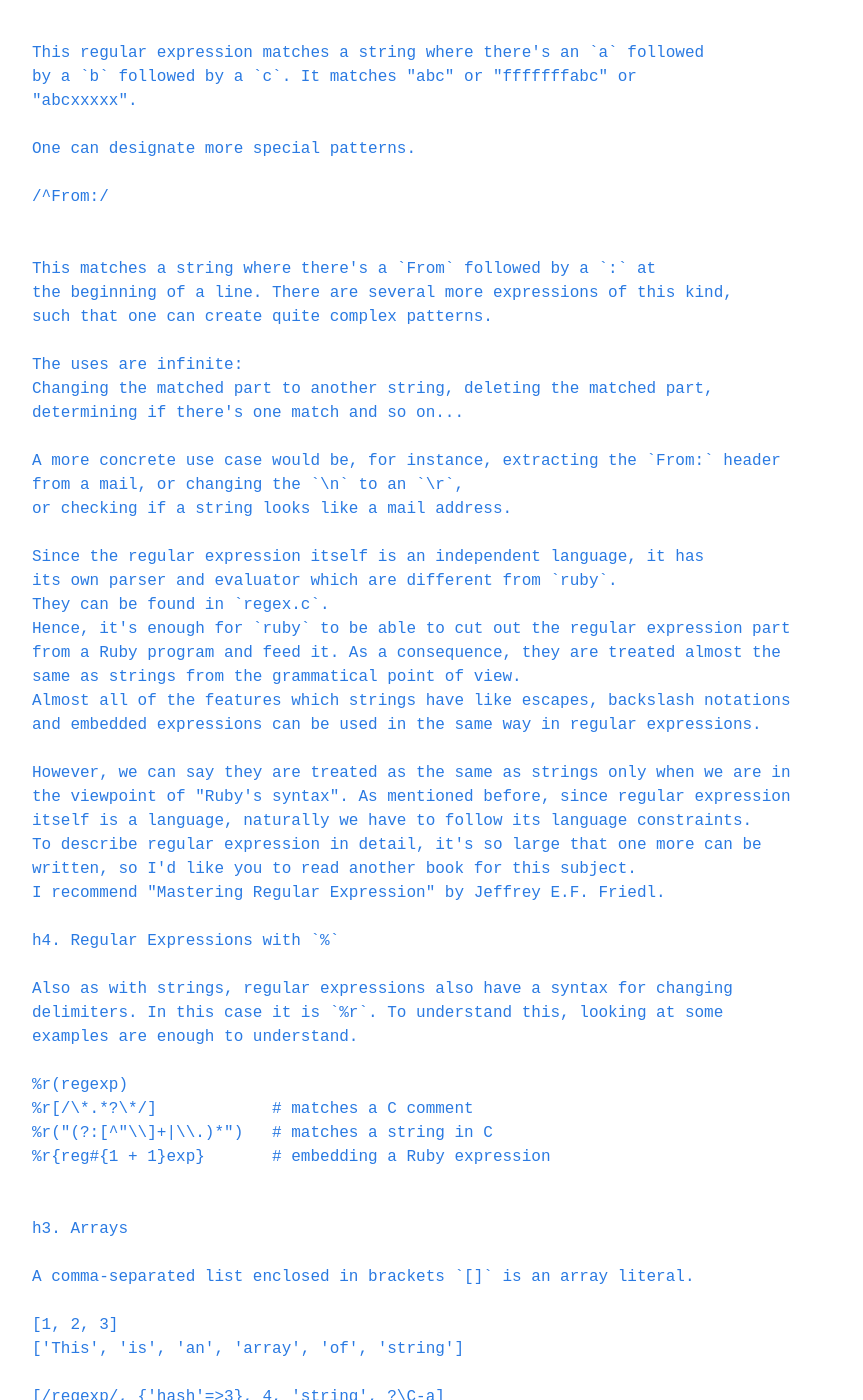
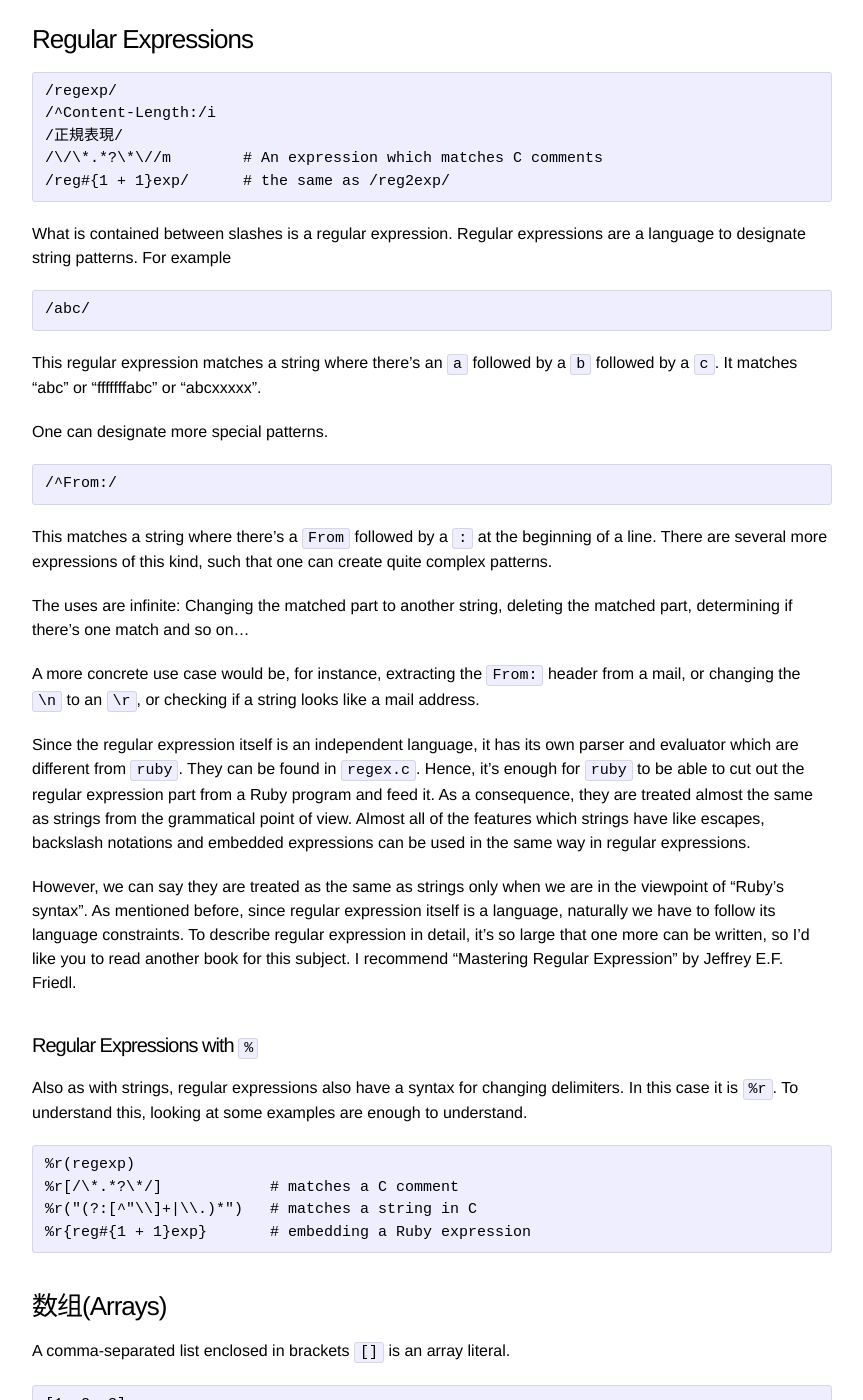
Before and after one commit to xiajian/rhg-zh, a Jekyll site: the page built from zh/08-spec.md, in a window 1280 px wide and 1400 px high, scrolled down 4382 px. Shown: the whole window, without its empty margins (208-1071 px from the left). Built offline with Jekyll 4.4.1, drawn with Linux system fonts in a browser that asks for light colours; some of the changed text lies outside the part shown.

````diff
--- a/zh/08-spec.md
+++ b/zh/08-spec.md
@@ -59,13 +50,17 @@ in the string.
 And if the `-K` option is given to the `ruby` command, multibyte strings
 will be accepted. At present the three encodings EUC-JP (`-Ke`),
 Shift JIS (`-Ks`), and UTF8 (`-Ku`) can be specified.
+如果传递`-k`选项给ruby，多字节字符串将被接受。现在可以接受三种特定的编码 EUC-JP (`-Ke`),Shift JIS (`-Ks`)以及UTF8 (`-Ku`) 。
+
+> 备注： 原文写于2004年，彼此为ruby 1.7。ruby本身自1.9开始内建支持utf-8，具体有何区别，我也不同清楚
 
 <pre class="emlist">
 '「漢字が通る」と「マルチバイト文字が通る」はちょっと違う'
+
 # 'There's a little difference between "Kanji are accepted" and "Multibyte characters are accepted".'
 </pre>
 
-h4. Double Quoted Strings
+#### Double Quoted Strings
 
 <pre class="emlist">
 "string"              # 「string」
@@ -98,7 +93,7 @@ the entire thing can be considered as an expression to express a string.
 "embedded #{"string in string"} expression"
 </pre>
 
-h4. Strings with `%`
+#### Strings with `%`
 
 <pre class="emlist">
 %q(string)            # same as 'string'
@@ -112,10 +107,10 @@ changed by using `%`.
 In the following example, the same string is written as a `"`-string and
 `%`-string.
 
-<pre class="emlist">
-"<a href=\"http://i.loveruby.net#{path}\">"
-%Q(<a href="http://i.loveruby.net#{path}">)
-</pre>
+```
+"<a href=\"http://i.loveruby.net#{path}\">"<br/>
+"%(<a href="http://i.loveruby.net#{path}">)"
+```
 
 The both expressions has the same length,
 but the `%`-one is a lot nicer to look at.
@@ -132,7 +127,7 @@ too. Like brackets or braces or `#`. Almost every symbol is fine, even
 %q%this is string%
 </pre>
 
-h4. Here Documents
+####  Here Documents
 
 Here document is a syntax which can express strings spanning multiple lines.
 A normal string starts right after the delimiter `"`
@@ -212,7 +207,7 @@ contains many backslashes.
 In Part 2, I'll explain how to parse a here document.
 But I'd like you to try to guess it before.
 
-h3. Characters
+### Characters
 
 Ruby strings are byte sequences, there are no character objects.
 Instead there are the following expressions which return the
@@ -225,7 +220,7 @@ integers which correspond a certain character in ASCII code.
 ?\C-a                 # Ctrl-a
 </pre>
 
-h3. Regular Expressions
+###  Regular Expressions
 
 <pre class="emlist">
 /regexp/
@@ -281,7 +276,7 @@ To describe regular expression in detail, it's so large that one more can be
 written, so I'd like you to read another book for this subject.
 I recommend "Mastering Regular Expression" by Jeffrey E.F. Friedl.
 
-h4. Regular Expressions with `%`
+#### Regular Expressions with `%`
 
 Also as with strings, regular expressions also have a syntax for changing
 delimiters. In this case it is `%r`. To understand this, looking at some
@@ -294,7 +289,7 @@ examples are enough to understand.
 %r{reg#{1 + 1}exp}       # embedding a Ruby expression
 </pre>
 
-h3. Arrays
+### 数组(Arrays)
 
 A comma-separated list enclosed in brackets `[]` is an array literal.
 
@@ -327,7 +322,7 @@ while i < 5
 end
 </pre>
 
-h4. Word Arrays
+#### Word Arrays
 
 When writing scripts one uses arrays of strings a lot, hence
 there is a special notation only for arrays of strings.
@@ -351,7 +346,7 @@ n = 5
 
 The author hasn't come up with a good use of `%W` yet.
 
-h3. Hashes
+###  Hashes
 
 Hash tables are data structure which store a one-to-one relation between
 arbitrary objects.
@@ -392,7 +387,7 @@ Of course in this case `set_geometry` must accept a hash as input.
 Though real keyword arguments will be transformed into parameter variables,
 it's not the case for this because this is just a "imitation".
 
-h3. Ranges
+### Ranges
 
 Range literals are oddballs which don't appear in most other languages.
 Here are some expressions which generate Range objects.
@@ -425,7 +420,7 @@ sometimes it is interpreted in a surprising way.
 I think my personality is relatively bent for Ruby grammar,
 but somehow I don't like only this specification.
 
-h3. Symbols
+### Symbols
 
 In Part 1, we talked about symbols at length.
 It's something corresponds one-to-one to an arbitrary string.
@@ -459,7 +454,7 @@ so naturally they can also be used as symbols.
 When one uses these symbols as values in an array, it'll look quite
 complicated.
 
-h3. Numerical Values
+###  Numerical Values
 
 This is the least interesting.
 One possible thing I can introduce here is that,
@@ -474,11 +469,12 @@ But even this isn't particularly interesting.
 From here on in this book,
 we'll completely forget about numerical values.
 
-h2. Methods
+## Methods
+----
 
 Let's talk about the definition and calling of methods.
 
-h3. Definition and Calls
+### Definition and Calls
 
 <pre class="emlist">
 def some_method( arg )
@@ -501,7 +497,7 @@ one usually has to create an instance with `new` as shown below.
 C.new().some_method(0)
 </pre>
 
-h3. The Return Value of Methods
+### The Return Value of Methods
 
 The return value of a method is,
 if a `return` is executed in the middle, its value.
@@ -532,7 +528,7 @@ it would automatically be `nil`,
 and an expression without a value cannot put at the end.
 Hence every method has a return value.
 
-h3. Optional Arguments
+### Optional Arguments
 
 Optional arguments can also be defined. If the number of arguments
 doesn't suffice, the parameters are automatically assigned to
@@ -563,7 +559,7 @@ def wrong_decl( arg, default = nil, arg2 )  # A middle argument cannot be option
 end
 </pre>
 
-h3. Omitting argument parentheses
+### Omitting argument parentheses
 
 In fact, the parentheses of a method call can be omitted.
 
@@ -606,7 +602,7 @@ Parentheses are often left out in method calls, but leaving out
 parentheses in the definition is not very popular.
 However if there are no arguments, the parentheses are frequently omitted.
 
-h3. Arguments and Lists
+### Arguments and Lists
 
 Because Arguments form a list of objects,
 there's nothing odd if we can do something converse: extracting a list (an
@@ -678,7 +674,7 @@ delegate(0, 1, 2)      # same as other_method(0, 1, 2)
 delegate(10, 20, 30)   # same as other_method(10, 20, 30)
 </pre>
 
-h3. Various Method Call Expressions
+### Various Method Call Expressions
 
 Being just a single feature as 'method call' does not mean its representation
 is also single. Here is about so-called syntactic sugar.
@@ -719,7 +715,7 @@ essentially the same appear in faked looks.
 
 Let's see some more details.
 
-h4. Symbol Appendices
+#### Symbol Appendices
 
 <pre class="emlist">
 obj.name?
@@ -733,7 +729,7 @@ It's just a convention at human level.
 This is probably influenced from Lisp in which a great variety
 of characters can be used in procedure names.
 
-h4. Binary Operators
+#### Binary Operators
 
 <pre class="emlist">
 1 + 2    # 1.+(2)
@@ -759,7 +755,7 @@ As listed below there are many of them. There are the general operators
 The symbols `&` and `|` are methods, but the double symbols `&&` and `||`
 are built-in operators. Remember how it is in C.
 
-h4. Unary Operators
+#### Unary Operators
 
 <pre class="emlist">
 +2
@@ -780,7 +776,7 @@ Of course they can be called by just writing `+n` or `-n`.
 part of the literal. This is a kind of optimizations.))
 
 
-h4. Attribute Assignment
+#### Attribute Assignment
 
 <pre class="emlist">
 obj.attr = val   # obj.attr=(val)
@@ -807,7 +803,7 @@ They are similar to get/set property in Delphi or slot accessors in CLOS.
 Besides, we cannot define a method such as `obj.attr(arg)=`,
 which can take another argument in the attribute assignment fashion.
 
-h4. Index Notation
+#### Index Notation
 
 <pre class="emlist">
 obj[i]    # obj.[](i)
@@ -823,7 +819,7 @@ obj[i] = val   # obj.[]=(i, val)
 Index assignment fashion.
 This is translated into a call for a method named `[]=`.
 
-h3. `super`
+### `super`
 
 We relatively often have
 a situation where we want add a little bit to the behaviour of an already
@@ -873,7 +869,7 @@ end
 B.new.test(1,2,3)
 </pre>
 
-h4. Visibility
+#### Visibility
 
 In Ruby, even when calling the same method,
 it can be or cannot be called depending on the location (meaning the
@@ -922,7 +918,7 @@ parentheses. These aren't even reserved words.
 the visibility of a particular method. But its mechanism is not interesting.
 We'll leave this out.
 
-h4. Module functions
+#### Module functions
 
 Given a module 'M'. If there are two methods with the exact same
 content
@@ -1008,7 +1004,7 @@ arr.each do |item|
 end
 </pre>
 
-h3. Comparison with higher order functions
+### Comparison with higher order functions
 
 What comes closest in C to iterators are functions which receive function pointers,
 it means higher order functions. But there are two points in which iterators in Ruby
@@ -1042,7 +1038,7 @@ with the inside of the iterator method ( e.g. `each`). Putting it intuitively,
 only the variables in the place which looks of the source code continued are
 visible.
 
-h3. Block Local Variables
+### Block Local Variables
 
 Local variables which are assigned inside a block stay local to that block,
 it means they become block local variables. Let's check it out.
@@ -1136,7 +1132,7 @@ changed. On this point there
 came many complains: "This is error prone. Please do shadowing."
 Each time there's nearly flaming but till now no conclusion was reached.
 
-h3. The syntax of iterators
+### The syntax of iterators
 
 There are some smaller topics left.
 
@@ -1172,7 +1168,7 @@ $stdin.grep(re) do |line|  # look repeatedly for this regular expression
 end
 </pre>
 
-h3. `yield`
+### `yield`
 
 Of course users can write their own iterators. Methods which have
 a `yield` in their definition text are iterators.
@@ -1212,7 +1208,7 @@ present method does not have a block a runtime error will occur.
         from -e:1
 </pre>
 
-h3. `Proc`
+### `Proc`
 
 I said, that iterators are like cut out code which is passed as an
 argument. But we can even more directly make code to an object
@@ -1238,7 +1234,7 @@ has the same effect as @Proc.new@. Choose whatever suits you.
 twice = lambda {|n| n * 2 }
 </pre>
 
-h4. Iterators and `Proc`
+#### Iterators and `Proc`
 
 Why did we start talking all of a sudden about @Proc@? Because there
 is a deep relationship between iterators and @Proc@.
@@ -1298,7 +1294,7 @@ But literals and method calls are not always combinations of elements.
 On the contrary, "expressions", which I'm going to introduce,
 always consists of some elements.
 
-h3. `if`
+### `if`
 
 We probably do not need to explain the @if@ expression. If the conditional
 expression is true, the body is executed. As explained in Part 1,
@@ -1352,7 +1348,7 @@ p(if false then 1 end)    #=> nil
 p(if true  then   end)    #=> nil
 </pre>
 
-h3. `unless`
+### `unless`
 
 An @if@ with a negated condition is an @unless@.
 The following two expressions have the same meaning.
@@ -1372,7 +1368,7 @@ Needless to say, @then@ can be omitted.
 clause. If there's no match or the matched clause is empty,
 the value would be @nil@.
 
-h3. `and && or ||`
+### `and && or ||`
 
 The most likely utilization of the @and@ is probably a boolean operation.
 For instance in the conditional expression of an @if@.
@@ -1418,7 +1414,7 @@ valid?(key) or return nil
 @or@ and @||@ have the same relationship as @&&@ and @and@. Only the precedence is
 different.
 
-h3. The Conditional Operator
+### The Conditional Operator
 
 There is a conditional operator similar to C:
 
@@ -1436,7 +1432,7 @@ cond?iftrue:iffalse   # cond?(iftrue(:iffalse))
 The value of the conditional operator is the value of the last executed expression.
 Either the value of the true side or the value of the false side.
 
-h3. `while until`
+### `while until`
 
 Here's a `while` expression.
 
@@ -1495,7 +1491,7 @@ I might come into the world top 100, if the amount of Ruby programs
 would be counted, but I haven't used @redo@ yet. It does not seem to be
 necessary after all because I've lived happily despite of it.
 
-h3. `case`
+### `case`
 
 A special form of the @if@ expression. It performs branching on a series of
 conditions. The following left and right expressions are identical in meaning.
@@ -1524,7 +1520,7 @@ Since `case` has many grammatical elements,
 to list them all would be tedious, thus we will not cover them in this book.
 
 
-h3. Exceptions
+### Exceptions
 
 This is a control structure which can pass over method boundaries and
 transmit errors. Readers who are acquainted to C++ or Java
@@ -1662,7 +1658,7 @@ It means the last statement of the clauses aside from `ensure`.
 The reason why the @ensure@ is not counted is probably because
 @ensure@ is usually used for cleanup (thus it is not a main line).
 
-h3. Variables and Constants
+### Variables and Constants
 
 Referring a variable or a constant. The value is the object the variable points to.
 We already talked in too much detail about the various behaviors.
@@ -1692,7 +1688,7 @@ the @$?@ to hold the status of a child process,
 the @$SAFE@ to represent the security level,
 they are all thread local.
 
-h3. Assignment
+### Assignment
 
 Variable assignments are all performed by `=`. All variables are
 typeless. What is saved is a reference to an object.
@@ -1710,7 +1706,7 @@ $gvar = {'key' => 'value'}
 However, as mentioned earlier `obj.attr=val` is not an assignment
 but a method call.
 
-h3. Self Assignment
+### Self Assignment
 
 <pre class="emlist">
 var += 1
@@ -1757,7 +1753,7 @@ I am also in favor of @++@ but not as much as I can't do without,
 and I have not felt so much needs of @++@ in Ruby in the first place,
 so I've kept silent and decided to forget about it.
 
-h3. `defined?`
+### `defined?`
 
 @defined?@ is a syntax of a quite different color in Ruby. It tells whether an
 expression value is "defined" or not at runtime.
@@ -1788,7 +1784,7 @@ However this is rarely recommended and isn't useful,
 you'd better regard them lightly in this way.
 Here we also skip about the value of each statement.
 
-h3. The Ending of a statement
+### The Ending of a statement
 
 Up to now we just said "For now one line's one statement".
 But Ruby's statement ending's aren't that straightforward.
@@ -1822,7 +1818,7 @@ p 1 + \
   2
 </pre>
 
-h3. The Modifiers `if` and `unless`
+### The Modifiers `if` and `unless`
 
 The `if` modifier is an irregular version of the normal `if`
 The programs on the left and right mean exactly the same.
@@ -1837,7 +1833,7 @@ The `unless` is the negative version.
 Guard statements ( statements which exclude exceptional conditions) can
 be conveniently written with it.
 
-h3. The Modifiers `while` and `until`
+### The Modifiers `while` and `until`
 
 `while` and `until` also have a back notation.
 
@@ -1854,7 +1850,7 @@ begin
 end while need_continue?(res)
 </pre>
 
-h3. Class Definition
+### Class Definition
 
 <pre class="emlist">
 class C < SuperClass
@@ -1870,7 +1866,7 @@ become @self@ within the statement, arbitrary expressions can be written within.
 definitions can be nested. They form the foundation of Ruby execution
 image.
 
-h3. Method Definition
+### Method Definition
 
 <pre class="emlist">
 def m(arg)
@@ -1881,7 +1877,7 @@ I've already written about method definition and won't add more.
 This section is put to make it clear that
 they also belong to statements.
 
-h3. Singleton method definition
+### Singleton method definition
 
 We already talked a lot about singleton methods in Part 1.
 They do not belong to classes but to objects, in fact, they belong
@@ -1897,7 +1893,7 @@ def obj.some_method2( arg1, arg2, darg = nil, *rest, &block )
 end
 </pre>
 
-h3. Definition of Singleton methods
+### Definition of Singleton methods
 
 <pre class="emlist">
 class << obj
@@ -1921,7 +1917,7 @@ class << obj
 end
 </pre>
 
-h3. Multiple Assignment
+### Multiple Assignment
 
 With a multiple assignment, several assignments can be done all at once.
 The following is the simplest case:
@@ -2002,7 +1998,7 @@ p rest   # [1, 2, 3, 4]
 
 When all of them are used all at once, it's extremely confusing.
 
-h4. Block parameter and multiple assignment
+#### Block parameter and multiple assignment
 
 We brushed over block parameters when we were talking about iterators.
 But there is a deep relationship between them and multiple assignment.
@@ -2039,7 +2035,7 @@ hash.each_with_index do |(key, value), index|
 end
 </pre>
 
-h3. `alias`
+### `alias`
 
 <pre class="emlist">
 class C
@@ -2055,7 +2051,7 @@ because the names themselves are independent of each other,
 even if one method name is overwritten by a subclass method, the
 other one still remains with the same behavior.
 
-h3. `undef`
+### `undef`
 
 <pre class="emlist">
 class C
@@ -2090,9 +2086,9 @@ It's because the sign put up by `undef` prohibits any kind of searches.
 
 ((errata: It can be redefined by using `def`))
 
-h2. Some more small topics
-
-h3. Comments
+## Some more small topics
+
+### Comments
 
 <pre class="emlist">
 # examples of bad comments.
@@ -2103,7 +2099,7 @@ alias my_id id   # my_id is an alias of id.
 From a `#` to the end of line is a comment.
 It doesn't have a meaning for the program.
 
-h3. Embedded documents
+### Embedded documents
 
 <pre class="emlist">
 =begin
@@ -2118,7 +2114,7 @@ an `=begin` outside a string at the beginning of a line
 to a `=end`. The interior can be arbitrary.
 The program ignores it as a mere comment.
 
-h3. Multi-byte strings
+### Multi-byte strings
 
 When the global variable @$KCODE@ is set to either @EUC@, @SJIS@
 or @UTF8@, strings encoded in euc-jp, shift_jis, or utf8 respectively can be
@@ -2140,4 +2136,4 @@ end
 
 But I really cannot recommend doing things like that.
 
-[RLRM]: http://www.ruby-doc.org/docs/ruby-doc-bundle/Manual/man-1.4/
+[RLRM]:
````
Also changed, not shown: other parts of zh/08-spec.md (+11 -20 lines), Gemfile (added, +7 -0 lines), zh/09-yacc.md (+23 -23 lines), zh/10-parser.md (+34 -34 lines), zh/misc.md (+10 -0 lines), README.md, 1 other file.
